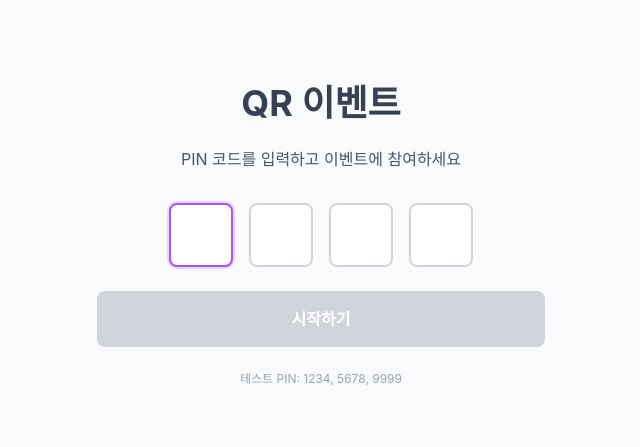
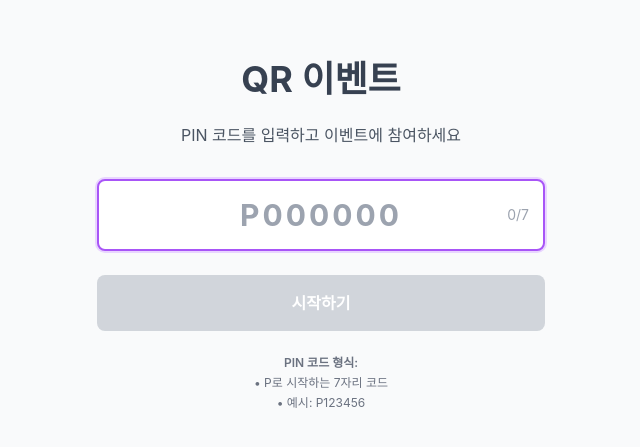
Before and after one commit to pkrystal95/event-roulette, a Next.js app: page / in a window 1280 px wide. Shown: the part 165-612 px from the top of the page, without its empty margins (319-959 px from the left). Built offline with nearby package versions, Linux system fonts and the light colour scheme; a web font is replaced by a local one.

Commit message:
feat : pin 번호 검증 로직 수정

```diff
--- a/app/api/spin/route.ts
+++ b/app/api/spin/route.ts
@@ -2,14 +2,14 @@ import { NextRequest, NextResponse } from 'next/server';
 import { cookies } from 'next/headers';
 import { updateSecondResult } from '@/lib/googleSheets';
 
-// 6개 영역의 상품과 확률
+// 6개 영역의 상품과 확률 (꽝 없는 구조)
 const PRIZES = [
-  { sector: 1, name: '10% 할인', weight: 15, message: '10% 할인 쿠폰을 받으셨습니다!' },
-  { sector: 2, name: '꽝', weight: 35, message: '아쉽지만 다음 기회에 도전해보세요. 추가 참여로 한번 더 도전하세요!' },
-  { sector: 3, name: '무료쿠폰', weight: 10, message: '무료쿠폰을 받으셨습니다!' },
-  { sector: 4, name: '20% 할인', weight: 5, message: '20% 할인 쿠폰을 받으셨습니다!' },
-  { sector: 5, name: '꽝', weight: 30, message: '아쉽지만 다음 기회에 도전해보세요. 추가 참여로 한번 더 도전하세요!' },
-  { sector: 6, name: '5% 할인', weight: 5, message: '5% 할인 쿠폰을 받으셨습니다!' },
+  { sector: 1, name: '아메리카노', weight: 20, message: '아메리카노 쿠폰을 받으셨습니다!' },
+  { sector: 2, name: '간식', weight: 20, message: '간식 쿠폰을 받으셨습니다!' },
+  { sector: 3, name: '도어캠 6개월 무료', weight: 15, message: '도어캠 6개월 무료 이용권을 받으셨습니다!' },
+  { sector: 4, name: '아메리카노', weight: 20, message: '아메리카노 쿠폰을 받으셨습니다!' },
+  { sector: 5, name: '간식', weight: 20, message: '간식 쿠폰을 받으셨습니다!' },
+  { sector: 6, name: '설치비 무료', weight: 5, message: '설치비 무료 혜택을 받으셨습니다!' },
 ];
 
 function selectPrize() {
--- a/app/api/verify-pin/route.ts
+++ b/app/api/verify-pin/route.ts
@@ -1,7 +1,5 @@
 import { NextRequest, NextResponse } from 'next/server';
-
-// 실제로는 데이터베이스나 환경변수에서 관리해야 합니다
-const VALID_PINS = ['1234', '5678', '9999'];
+import { verifyPinCode } from '@/lib/pinCodes';
 
 export async function POST(request: NextRequest) {
   try {
@@ -15,19 +13,22 @@ export async function POST(request: NextRequest) {
       );
     }
 
-    // PIN 검증
-    if (VALID_PINS.includes(pin)) {
+    // PIN 코드 검증 (Excel 파일에서)
+    const isValid = verifyPinCode(pin);
+
+    if (isValid) {
       return NextResponse.json({
         success: true,
         message: 'PIN 코드가 확인되었습니다.',
       });
     } else {
       return NextResponse.json(
-        { success: false, message: '올바르지 않은 PIN 코드입니다.' },
+        { success: false, message: '올바르지 않은 PIN 코드입니다. PIN 코드를 확인해주세요.' },
         { status: 401 }
       );
     }
   } catch (error) {
+    console.error('PIN 검증 오류:', error);
     return NextResponse.json(
       { success: false, message: '서버 오류가 발생했습니다.' },
       { status: 500 }
--- a/components/PinInputSection.tsx
+++ b/components/PinInputSection.tsx
@@ -1,76 +1,41 @@
 'use client';
 
-import { useState, useRef, KeyboardEvent, ChangeEvent } from 'react';
+import { useState } from 'react';
 
 interface PinInputSectionProps {
   onSuccess: () => void;
 }
 
 export default function PinInputSection({ onSuccess }: PinInputSectionProps) {
-  const [pins, setPins] = useState(['', '', '', '']);
+  const [pin, setPin] = useState('');
   const [loading, setLoading] = useState(false);
   const [error, setError] = useState('');
-  const inputRefs = useRef<(HTMLInputElement | null)[]>([]);
 
-  const handleChange = (index: number, value: string) => {
-    // 마지막 입력된 문자만 가져오기 (붙여넣기나 자동완성 대응)
-    const lastChar = value.slice(-1);
+  // PIN 코드 입력 핸들러 (P + 6자리 숫자)
+  const handlePinChange = (e: React.ChangeEvent<HTMLInputElement>) => {
+    let value = e.target.value.toUpperCase();
 
-    // 숫자만 입력 허용
-    if (lastChar && !/^\d$/.test(lastChar)) return;
-
-    const newPins = [...pins];
-    newPins[index] = lastChar;
-    setPins(newPins);
-
-    // 값이 입력되면 다음 입력란으로 포커스 이동
-    if (lastChar && index < 3) {
-      setTimeout(() => {
-        inputRefs.current[index + 1]?.focus();
-      }, 10);
+    // P로 시작하지 않으면 P 추가
+    if (value && !value.startsWith('P')) {
+      value = 'P' + value;
     }
 
-    // 4자리 모두 입력되면 자동 제출
-    if (index === 3 && lastChar) {
-      const fullPin = newPins.join('');
-      if (fullPin.length === 4) {
-        setTimeout(() => {
-          handleSubmit(fullPin);
-        }, 100);
-      }
-    }
+    // P 제거 후 숫자만 추출
+    const numbers = value.slice(1).replace(/[^\d]/g, '');
+
+    // P + 최대 6자리 숫자
+    const formatted = 'P' + numbers.slice(0, 6);
+
+    setPin(formatted === 'P' ? '' : formatted);
   };
 
-  const handleKeyDown = (index: number, e: KeyboardEvent<HTMLInputElement>) => {
-    // 백스페이스 키 처리
-    if (e.key === 'Backspace' && !pins[index] && index > 0) {
-      inputRefs.current[index - 1]?.focus();
+  const handleSubmit = async (e: React.FormEvent) => {
+    e.preventDefault();
+
+    if (pin.length !== 7) {
+      setError('PIN 코드는 P + 6자리 숫자입니다. (예: P123456)');
+      return;
     }
-  };
-
-  const handlePaste = (e: React.ClipboardEvent) => {
-    e.preventDefault();
-    const pastedData = e.clipboardData.getData('text').slice(0, 4);
-
-    if (/^\d+$/.test(pastedData)) {
-      const newPins = pastedData.split('').concat(['', '', '', '']).slice(0, 4);
-      setPins(newPins);
-
-      // 마지막 입력란으로 포커스 이동
-      const lastIndex = Math.min(pastedData.length, 3);
-      inputRefs.current[lastIndex]?.focus();
-
-      // 4자리 모두 입력되면 자동 제출
-      if (pastedData.length === 4) {
-        handleSubmit(pastedData);
-      }
-    }
-  };
-
-  const handleSubmit = async (pin?: string) => {
-    const fullPin = pin || pins.join('');
-
-    if (fullPin.length < 4) return;
 
     setError('');
     setLoading(true);
@@ -79,7 +44,7 @@ export default function PinInputSection({ onSuccess }: PinInputSectionProps) {
       const response = await fetch('/api/verify-pin', {
         method: 'POST',
         headers: { 'Content-Type': 'application/json' },
-        body: JSON.stringify({ pin: fullPin }),
+        body: JSON.stringify({ pin }),
       });
 
       const data = await response.json();
@@ -88,22 +53,14 @@ export default function PinInputSection({ onSuccess }: PinInputSectionProps) {
         onSuccess();
       } else {
         setError(data.message);
-        // 에러 시 입력란 초기화
-        setPins(['', '', '', '']);
-        inputRefs.current[0]?.focus();
+        setPin('');
       }
     } catch (err) {
       setError('오류가 발생했습니다. 다시 시도해주세요.');
-      setPins(['', '', '', '']);
-      inputRefs.current[0]?.focus();
+      setPin('');
     } finally {
       setLoading(false);
     }
-  };
-
-  const handleFormSubmit = (e: React.FormEvent) => {
-    e.preventDefault();
-    handleSubmit();
   };
 
   return (
@@ -116,25 +73,22 @@ export default function PinInputSection({ onSuccess }: PinInputSectionProps) {
           PIN 코드를 입력하고 이벤트에 참여하세요
         </p>
 
-        <form onSubmit={handleFormSubmit} className="space-y-6">
-          {/* PIN 입력란 4개 */}
-          <div className="flex justify-center gap-3 sm:gap-4">
-            {pins.map((pin, index) => (
-              <input
-                key={index}
-                ref={(el) => { inputRefs.current[index] = el; }}
-                type="text"
-                inputMode="numeric"
-                value={pin}
-                onChange={(e) => handleChange(index, e.target.value)}
-                onKeyDown={(e) => handleKeyDown(index, e)}
-                onPaste={index === 0 ? handlePaste : undefined}
-                className="w-14 h-14 sm:w-16 sm:h-16 border-2 border-gray-300 rounded-lg text-center text-2xl sm:text-3xl font-bold focus:outline-none focus:border-purple-500 focus:ring-2 focus:ring-purple-200 transition-all"
-                maxLength={1}
-                disabled={loading}
-                autoFocus={index === 0}
-              />
-            ))}
+        <form onSubmit={handleSubmit} className="space-y-6">
+          {/* PIN 코드 입력 */}
+          <div className="relative">
+            <input
+              type="text"
+              value={pin}
+              onChange={handlePinChange}
+              className="w-full px-6 py-4 border-2 border-gray-300 rounded-lg text-center text-2xl sm:text-3xl font-bold tracking-widest focus:outline-none focus:border-purple-500 focus:ring-2 focus:ring-purple-200 transition-all uppercase"
+              placeholder="P000000"
+              maxLength={7}
+              disabled={loading}
+              autoFocus
+            />
+            <div className="absolute right-4 top-1/2 -translate-y-1/2 text-gray-400 text-sm">
+              {pin.length}/7
+            </div>
           </div>
 
           {error && (
@@ -145,16 +99,18 @@ export default function PinInputSection({ onSuccess }: PinInputSectionProps) {
 
           <button
             type="submit"
-            disabled={loading || pins.join('').length < 4}
+            disabled={loading || pin.length !== 7}
             className="w-full bg-gray-600 hover:bg-gray-700 disabled:bg-gray-300 text-white font-bold py-4 px-6 rounded-lg transition-colors"
           >
             {loading ? '확인 중...' : '시작하기'}
           </button>
         </form>
 
-        <p className="text-xs text-gray-400 mt-6">
-          테스트 PIN: 1234, 5678, 9999
-        </p>
+        <div className="mt-6 text-xs text-gray-500 space-y-1">
+          <p className="font-semibold">PIN 코드 형식:</p>
+          <p>• P로 시작하는 7자리 코드</p>
+          <p>• 예시: P123456</p>
+        </div>
       </div>
     </div>
   );
--- a/package.json
+++ b/package.json
@@ -13,7 +13,8 @@
     "js-cookie": "^3.0.5",
     "next": "^14.1.0",
     "react": "^18.2.0",
-    "react-dom": "^18.2.0"
+    "react-dom": "^18.2.0",
+    "xlsx": "^0.18.5"
   },
   "devDependencies": {
     "@types/js-cookie": "^3.0.6",
```
Also changed, not shown: components/RouletteSection.tsx (+87 -62 lines), 2 other files (tests, documents, lock files or other folders).
